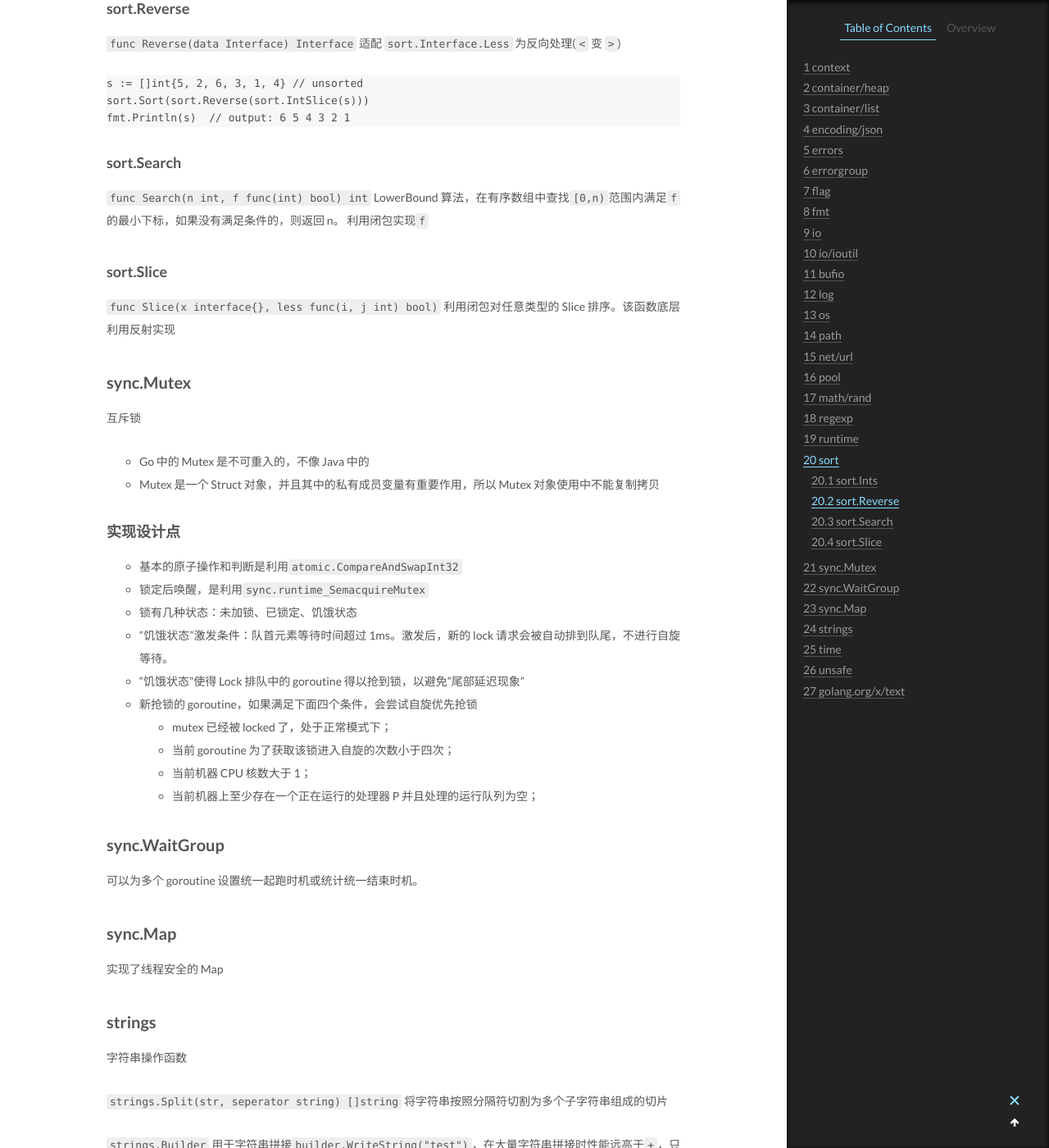
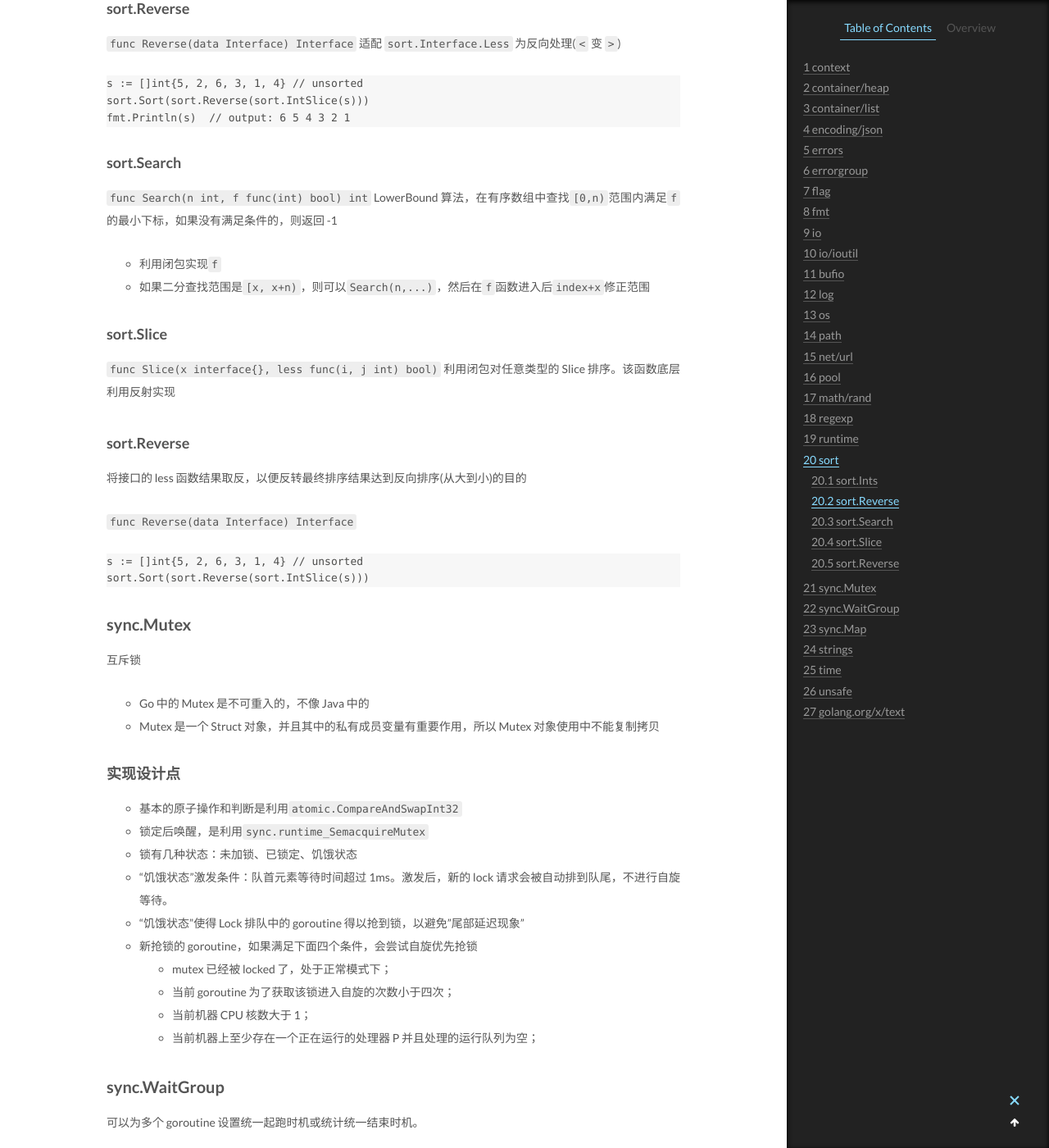
Before and after one commit to CodeHunter2006/CodeHunter2006.github.io, a Jekyll site: the page built from _posts/2019-12-28-Go_Package.md, in a window 1280 px wide and 1400 px high, scrolled down 6903 px. Shown: the whole window at 82% size. Built offline with Jekyll 4.4.1, drawn with Linux system fonts in a browser that asks for light colours.

Commit message:
[doc]: add contents.

````diff
--- a/_posts/2019-12-28-Go_Package.md
+++ b/_posts/2019-12-28-Go_Package.md
@@ -309,13 +309,26 @@ fmt.Println(s)	// output: 6 5 4 3 2 1
 ### sort.Search
 
 `func Search(n int, f func(int) bool) int`
-LowerBound 算法，在有序数组中查找`[0,n)`范围内满足`f`的最小下标，如果没有满足条件的，则返回 n。
-利用闭包实现`f`
+LowerBound 算法，在有序数组中查找`[0,n)`范围内满足`f`的最小下标，如果没有满足条件的，则返回 -1
+
+- 利用闭包实现`f`
+- 如果二分查找范围是`[x, x+n)`，则可以`Search(n,...)`，然后在`f`函数进入后`index+x`修正范围
 
 ### sort.Slice
 
 `func Slice(x interface{}, less func(i, j int) bool)`
 利用闭包对任意类型的 Slice 排序。该函数底层利用反射实现
+
+### sort.Reverse
+
+将接口的 less 函数结果取反，以便反转最终排序结果达到反向排序(从大到小)的目的
+
+`func Reverse(data Interface) Interface`
+
+```Go
+s := []int{5, 2, 6, 3, 1, 4} // unsorted
+sort.Sort(sort.Reverse(sort.IntSlice(s)))
+```
 
 ## sync.Mutex
 
````
Also changed, not shown: _posts/2020-12-20-Algorithm_Tips.md (+4 -2 lines), _posts/2020-12-27-Algorithm_BinarySearch.md (+38 -0 lines), _posts/2020-12-27-LeetCode_Question_Category.md (+26 -2 lines), _posts/2021-05-05-BinarySearch.md (+1 -1 lines).
